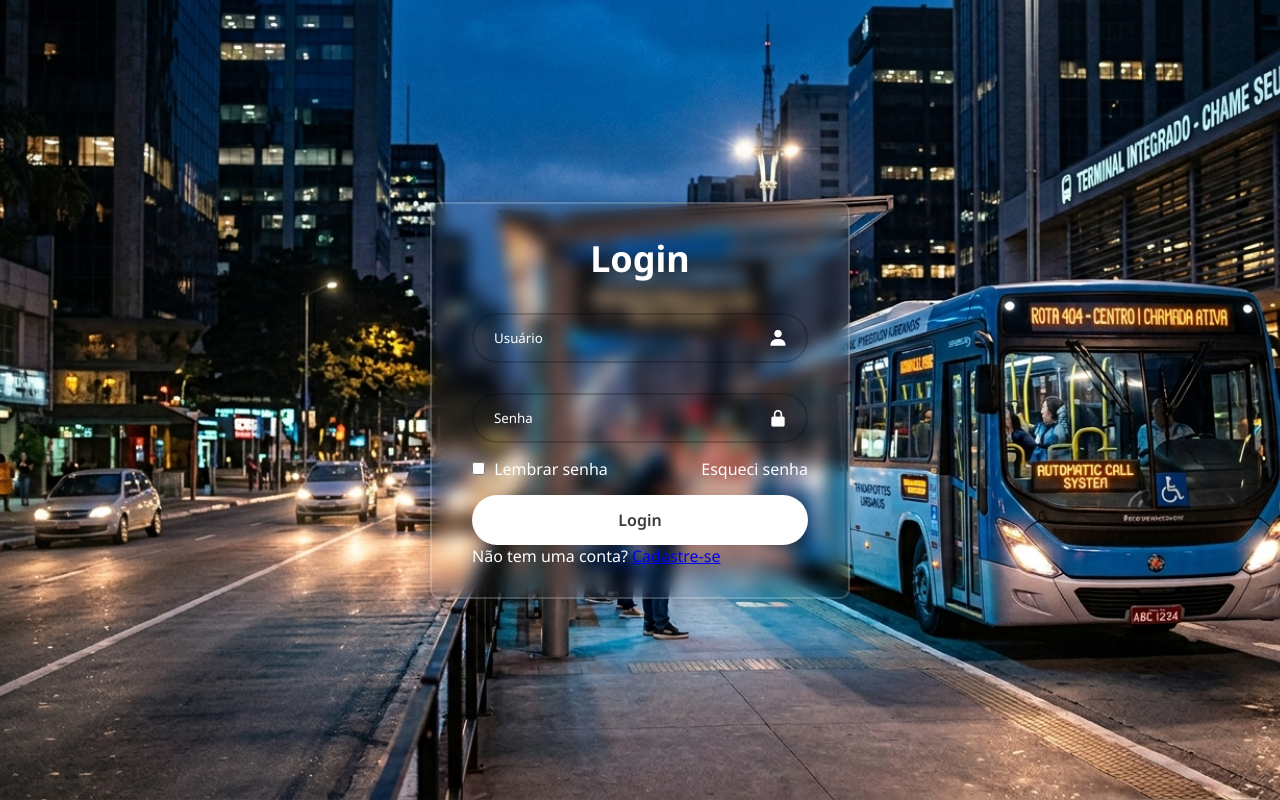
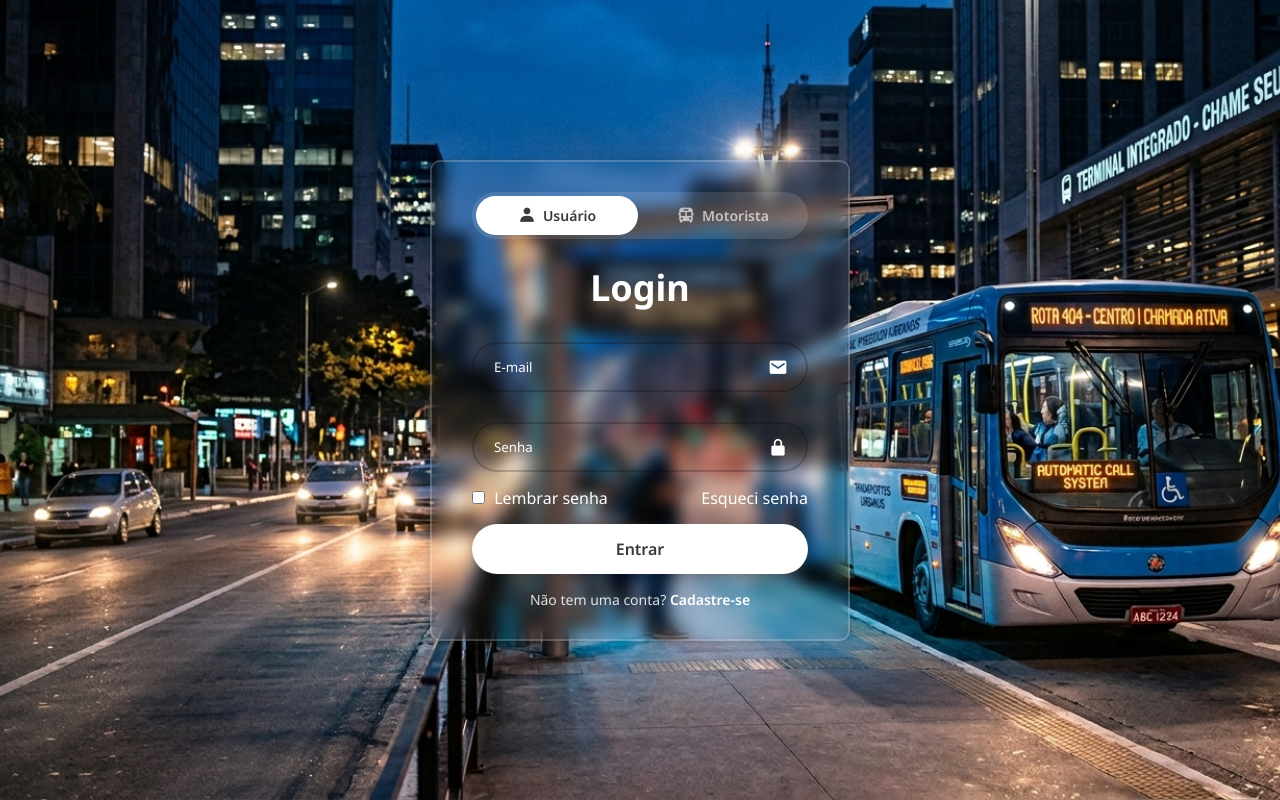
Before and after one commit to fabiomassucatto/TCC_BACK, a Flask app: page /login in a window 1280 px wide. Run offline with Flask 3, Linux system fonts and the light colour scheme.

Commit message:
Front-End

```diff
--- a/static/styles.css
+++ b/static/styles.css
@@ -100,3 +100,68 @@ body{
     background-color: transparent;
     border: 2px solid rgba(255, 255, 255, .2)
 }
+
+
+
+/* ── Toggle Usuário / Motorista ── */
+.toggle-wrapper {
+    display: flex;
+    background: rgba(255, 255, 255, .12);
+    border-radius: 40px;
+    padding: 4px;
+    margin-bottom: 24px;
+    gap: 4px;
+}
+
+.toggle-btn {
+    flex: 1;
+    padding: 10px 0;
+    border: none;
+    border-radius: 36px;
+    cursor: pointer;
+    font-size: 14px;
+    font-weight: 600;
+    background: transparent;
+    color: rgba(255, 255, 255, .65);
+    display: flex;
+    align-items: center;
+    justify-content: center;
+    gap: 7px;
+    transition: background .25s, color .25s;
+    font-family: "Noto Sans", sans-serif;
+}
+
+.toggle-btn i {
+    font-size: 18px;
+}
+
+.toggle-btn.active {
+    background: #ffffff;
+    color: #3b3a3a;
+}
+
+/* ── Registrar / Aviso motorista ── */
+.Registrar {
+    text-align: center;
+    margin-top: 16px;
+    font-size: 14px;
+    color: rgba(255, 255, 255, .85);
+}
+
+.Registrar a {
+    color: #ffffff;
+    font-weight: 600;
+    text-decoration: none;
+}
+
+.Registrar a:hover {
+    text-decoration: underline;
+}
+
+.aviso-motorista {
+    display: none;
+    text-align: center;
+    margin-top: 14px;
+    font-size: 12px;
+    color: rgba(255, 255, 255, .5);
+}
--- a/templates/login.html
+++ b/templates/login.html
@@ -9,32 +9,80 @@
 </head>
 <body>
     <main class="container">
-        <form method="post" action="/">
-            <h1>Login</h1>
+
+        <!-- Seletor de perfil -->
+        <div class="toggle-wrapper">
+            <button type="button" class="toggle-btn active" id="btnUsuario" onclick="setRole('usuario')">
+                <i class='bx bxs-user'></i> Usuário
+            </button>
+            <button type="button" class="toggle-btn" id="btnMotorista" onclick="setRole('motorista')">
+                <i class='bx bxs-bus'></i> Motorista
+            </button>
+        </div>
+
+        <!-- Formulário único -->
+        <form method="post" action="/login" id="loginForm">
+            <input type="hidden" name="tipo" id="tipoInput" value="usuario">
+
+            <h1 id="tituloLogin">Login</h1>
+
             <div class="input-box">
-                 <input name="email" placeholder="Usuário" type="email" required>
-                <i class="bx bxs-user"></i>
+                <input name="email" placeholder="E-mail" type="email" required>
+                <i class="bx bxs-envelope"></i>
             </div>
+
             <div class="input-box">
                 <input name="senha" placeholder="Senha" type="password" required>
                 <i class="bx bxs-lock-alt"></i>
             </div>
+
             <div class="lembrarSenha">
                 <label>
-                <input type="checkbox">
-                Lembrar senha
+                    <input type="checkbox"> Lembrar senha
                 </label>
                 <a href="#">Esqueci senha</a>
             </div>
 
-            <button type="submit" class="login">Login</button>
+            <button type="submit" class="login" id="btnSubmit">Entrar</button>
 
-            <div class="Resgitrar">
+            <!-- Só aparece para usuário -->
+            <div class="Registrar" id="linkCadastro">
                 <p>Não tem uma conta? <a href="/cadastro">Cadastre-se</a></p>
             </div>
+
+            <!-- Só aparece para motorista -->
+            <div class="aviso-motorista" id="avisoMotorista">
+                <p>Acesso restrito a motoristas credenciados.</p>
+            </div>
+
         </form>
-
     </main>
 
+    <script>
+        function setRole(role) {
+            const btnUsuario   = document.getElementById('btnUsuario');
+            const btnMotorista = document.getElementById('btnMotorista');
+            const tipoInput    = document.getElementById('tipoInput');
+            const titulo       = document.getElementById('tituloLogin');
+            const linkCadastro = document.getElementById('linkCadastro');
+            const aviso        = document.getElementById('avisoMotorista');
+
+            if (role === 'motorista') {
+                btnMotorista.classList.add('active');
+                btnUsuario.classList.remove('active');
+                tipoInput.value    = 'motorista';
+                titulo.textContent = 'Motorista';
+                linkCadastro.style.display = 'none';
+                aviso.style.display        = 'block';
+            } else {
+                btnUsuario.classList.add('active');
+                btnMotorista.classList.remove('active');
+                tipoInput.value    = 'usuario';
+                titulo.textContent = 'Login';
+                linkCadastro.style.display = 'block';
+                aviso.style.display        = 'none';
+            }
+        }
+    </script>
 </body>
 </html>
```
Also changed, not shown: templates/motorista_login.html (+14 -33 lines).
